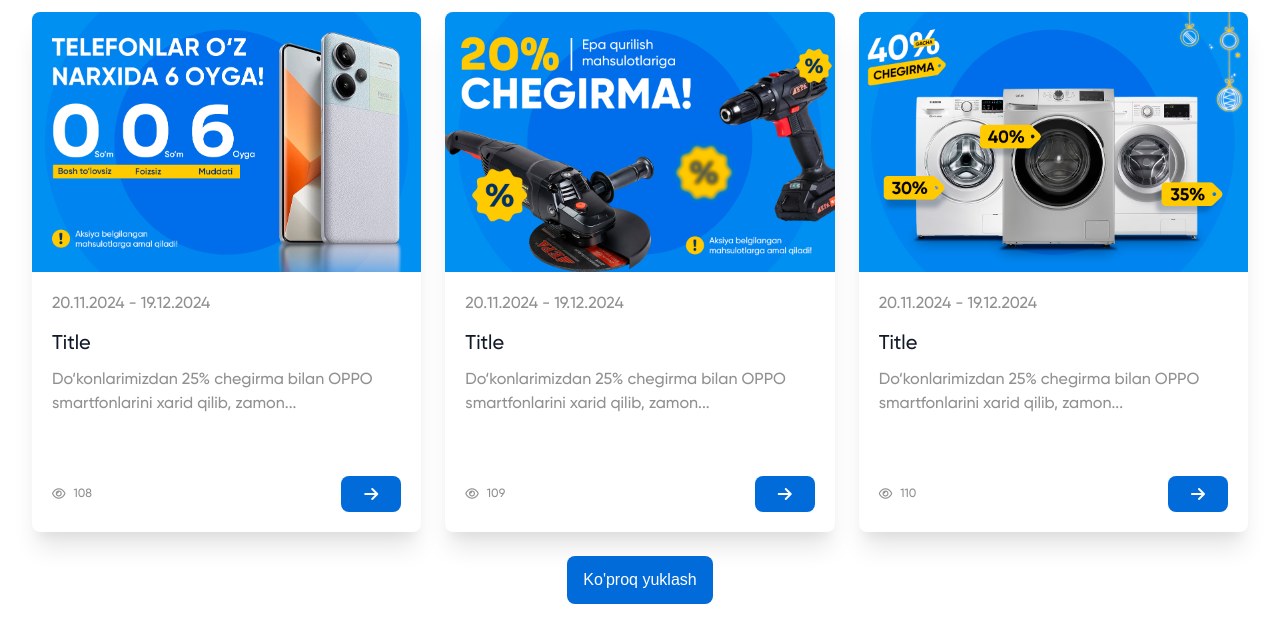
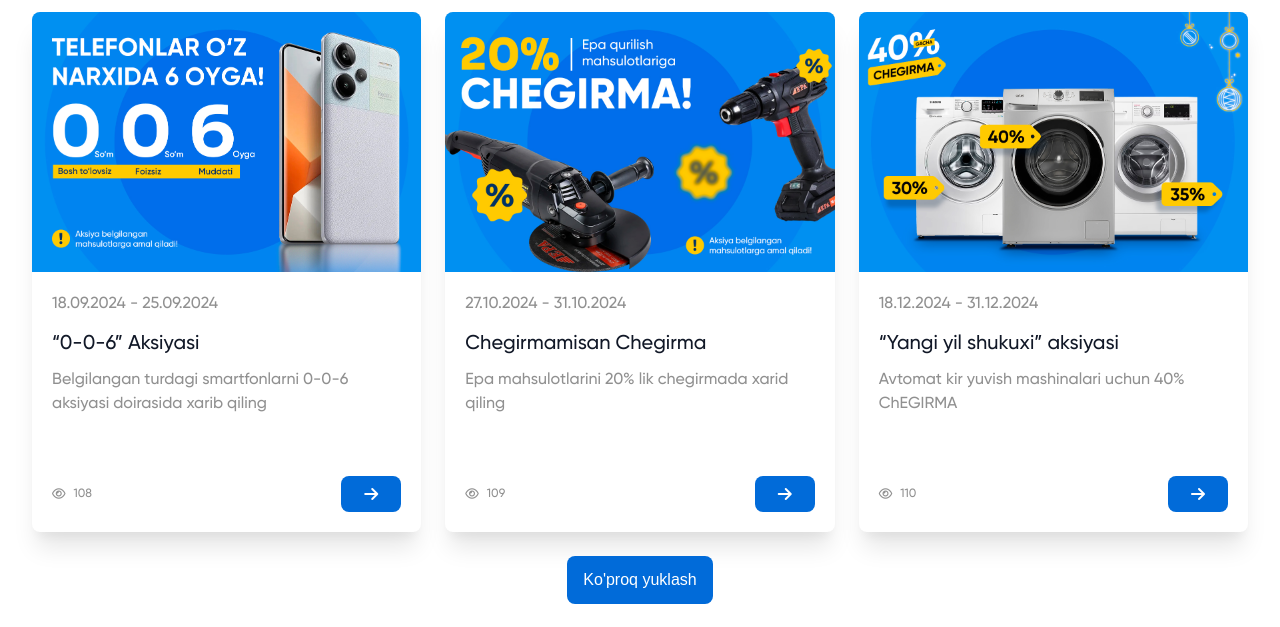
Before and after one commit to bekmurod9598/hamroh, a website with bundled scripts: page pages/sales.html in a window 1280 px wide. Shown: the part 173-800 px from the top of the page. Built offline with nearby package versions, Linux system fonts and the light colour scheme; files whose address does not match are found by name.

Commit message:
fix text sales slug page

```diff
--- a/js/sales.js
+++ b/js/sales.js
@@ -52,13 +52,32 @@ class Sales {
 
 const sales = [
   {
+    title: "“0-0-6” Aksiyasi",
+    description:
+      "Belgilangan turdagi smartfonlarni 0-0-6 aksiyasi doirasida xarib qiling",
     img: "../assets/img/sales/phone.jpg",
+    discountPeriod: {
+      from: "18.09.2024",
+      to: "25.09.2024",
+    },
   },
   {
+    title: "Chegirmamisan Chegirma",
+    description: "Epa mahsulotlarini 20% lik chegirmada xarid qiling",
     img: "../assets/img/sales/tools.jpg",
+    discountPeriod: {
+      from: "27.10.2024",
+      to: "31.10.2024",
+    },
   },
   {
+    title: "“Yangi yil shukuxi” aksiyasi",
+    description: "Avtomat kir yuvish mashinalari uchun 40% ChEGIRMA",
     img: "../assets/img/sales/chegirma.jpg",
+    discountPeriod: {
+      from: "18.12.2024",
+      to: "31.12.2024",
+    },
   },
 ];
 
@@ -67,13 +86,10 @@ function renderSales(params) {
   params.forEach((item, index) => {
     const el = new Sales(
       item.img,
-      "image alt",
-      {
-        from: "20.11.2024",
-        to: "19.12.2024",
-      },
-      "Title",
-      "Do‘konlarimizdan 25% chegirma bilan OPPO smartfonlarini xarid qilib, zamon. qwerty",
+      item.title,
+      item.discountPeriod,
+      item.title,
+      item.description,
       108 + index
     );
     fragment.append(el.render());
```
Also changed, not shown: js/index.js (+26 -10 lines), pages/sales-slug.html (+2 -3 lines).
